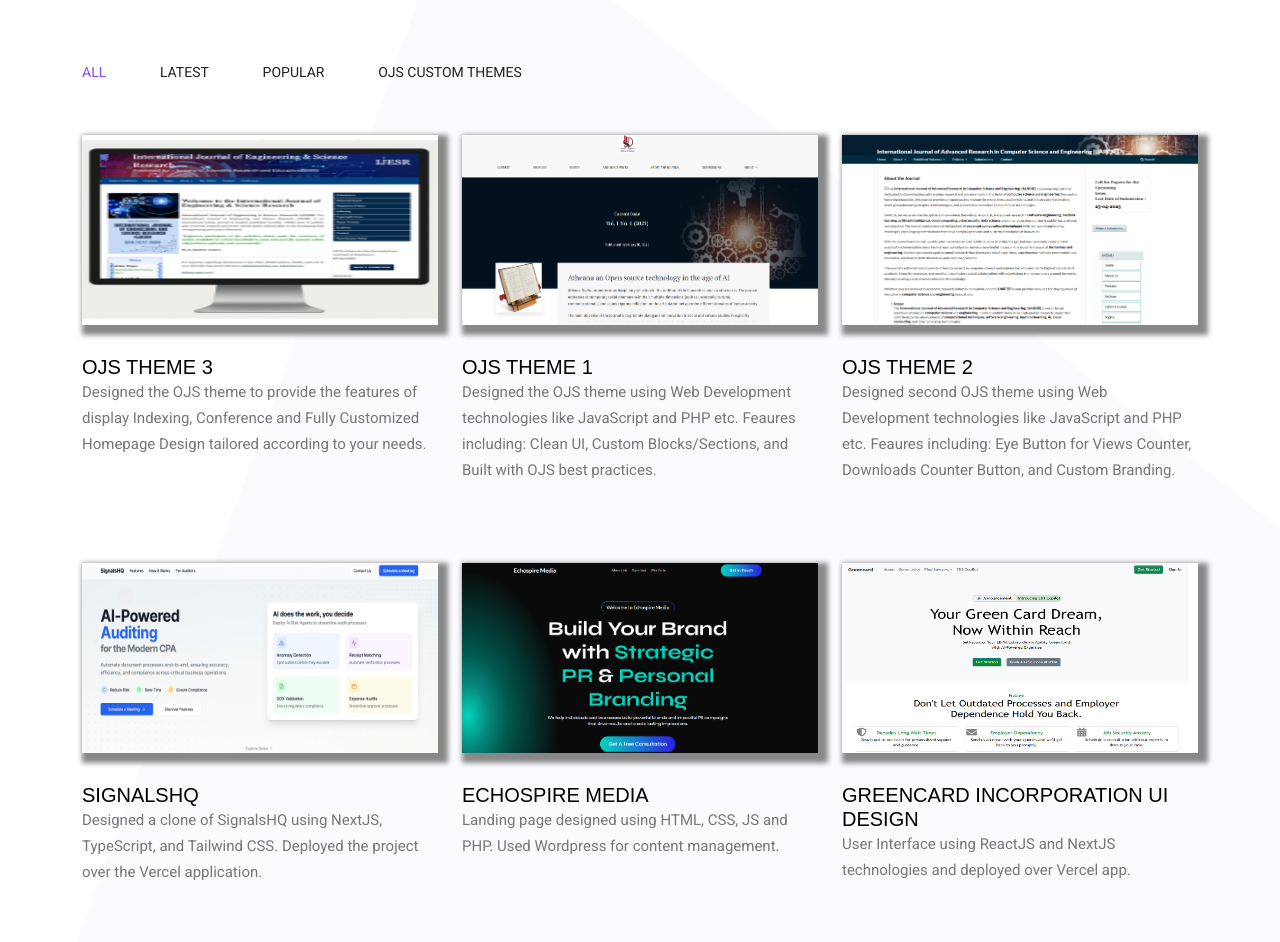
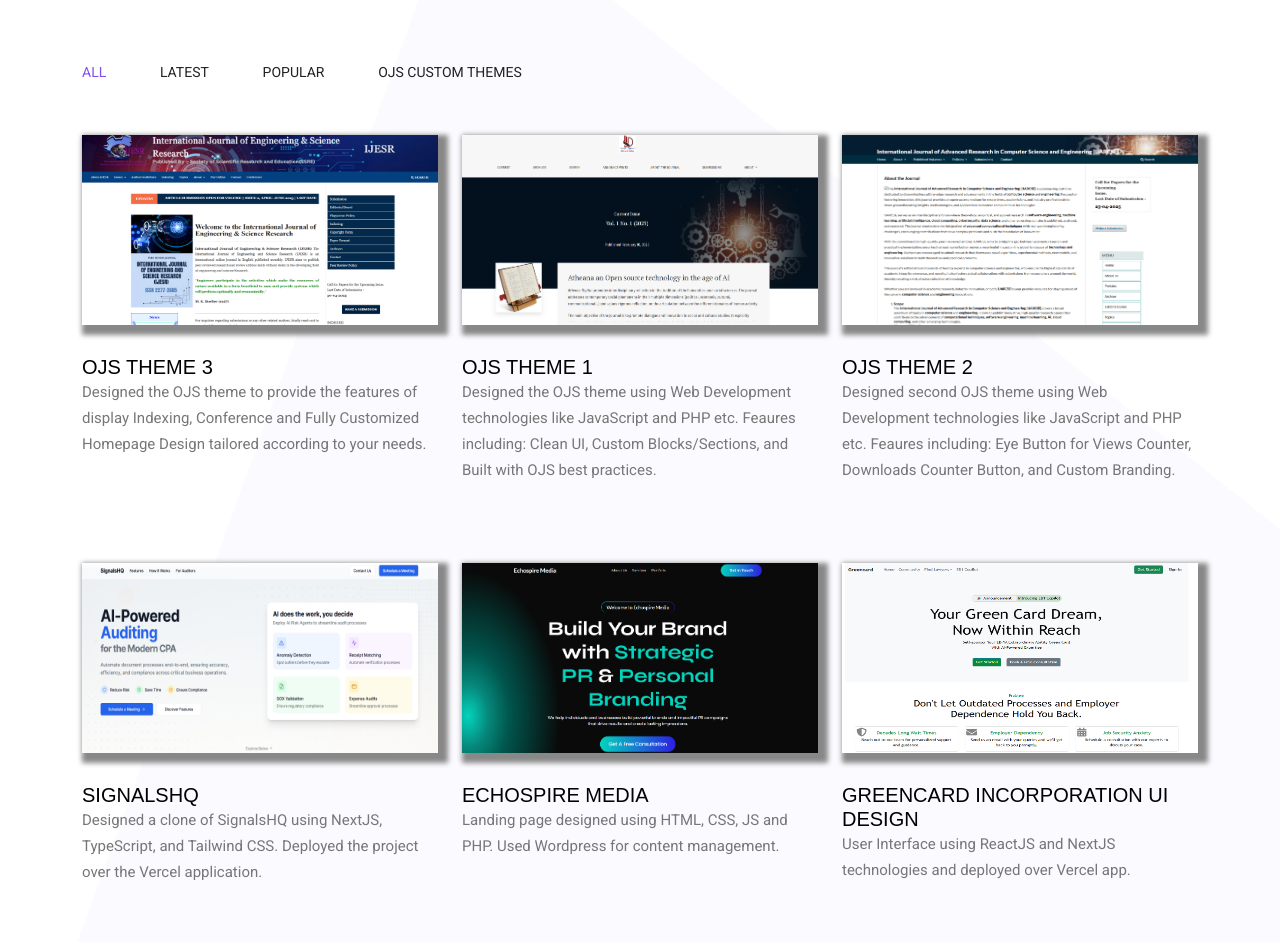
Before and after one commit to UnstoppableI/Aryan-Portfolio, a plain HTML site: page index.html in a window 1280 px wide. Shown: the part 4620-5562 px from the top of the page. Drawn offline with nearby package versions, Linux system fonts and the light colour scheme; some packages are replaced by stand-ins of ours; files whose address does not match are found by name.

Commit message:
Footer Update

```diff
--- a/css/style.css
+++ b/css/style.css
@@ -2334,7 +2334,7 @@
     padding-top: 80px !important;
     padding-bottom: 80px !important;
     background-image: none !important;
-    background-color: linear-gradient(135deg, #4458dc, #854fee);
+    background-color: #4458dc;
   }
 
   /* Blog page Area css
--- a/index.html
+++ b/index.html
@@ -18,7 +18,7 @@
 	<link rel="stylesheet" href="css/font-awesome.min.css">
 	<link rel="stylesheet" href="vendors/owl-carousel/owl.carousel.min.css">
 	<link href="https://fonts.googleapis.com/css2?family=Poppins:wght@400;500;600&family=Roboto:wght@400;700&display=swap" rel="stylesheet">
-
+	<link rel='stylesheet' href='https://cdnjs.cloudflare.com/ajax/libs/font-awesome/6.0.0/css/all.min.css'>
 	<!-- main css -->
 	<link rel="stylesheet" href="css/style.css">
 	<!-- Js -->
@@ -417,16 +417,16 @@
 					<div class="col-lg-4 col-md-6 all ojs popular">
 						<div class="portfolio_box">
 							<div class="single_portfolio">
-								<img class="img-fluid w-100" src="img/hero/IJESRTheme.png" alt="">
+								<img class="img-fluid w-100" src="img/ojs/IJESR.png" alt="">
 								<div class="overlay"></div>
-								<a href="img/hero/IJESRTheme.png" class="img-gal">
+								<a href="img/ojs/IJESR.png" class="img-gal">
 									<div class="icon">
 										<span class="lnr lnr-cross"></span>
 									</div>
 								</a>
 							</div>
 							<div class="short_info">
-								<h4><a href="img/hero/IJESRTheme.png">OJS Theme 3</a></h4>
+								<h4><a href="img/ojs/IJESR.png">OJS Theme 3</a></h4>
 								<p>Designed the OJS theme to provide the features of display Indexing, Conference and Fully Customized Homepage Design tailored according to your needs.</p>
 							</div>
 						</div>
@@ -716,7 +716,6 @@
 							<a href="https://www.linkedin.com/in/aryan-agrawal-62b50321a/"><i class="fa fa-linkedin"></i></a>
 							<a href="https://github.com/unstoppableI"><i class="fa fa-github"></i></a>
 							<a href="https://instagram.com/tech_no_World"><i class="fa fa-instagram"></i></a>
-							<a href="#"><i class="fa fa-facebook"></i></a>
 						</div>
 					</div>
 				</div>
```
Also changed, not shown: img/ojs/IJESR.png (renamed from img/ojs/Screenshot 2025-05-01 170620.png).
